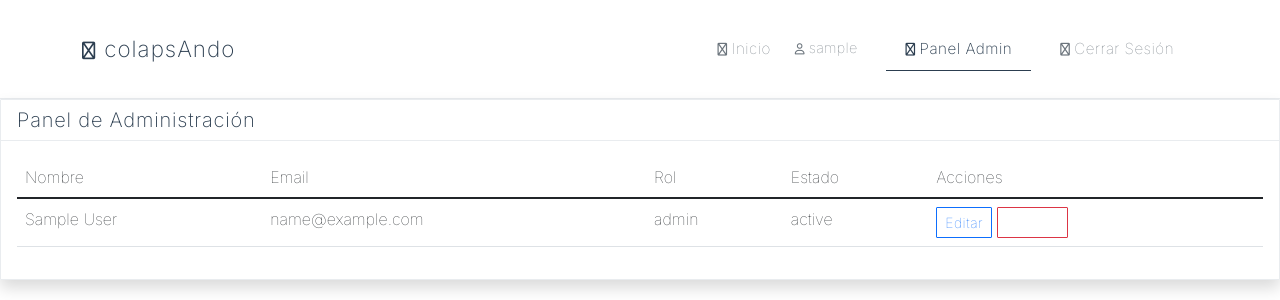
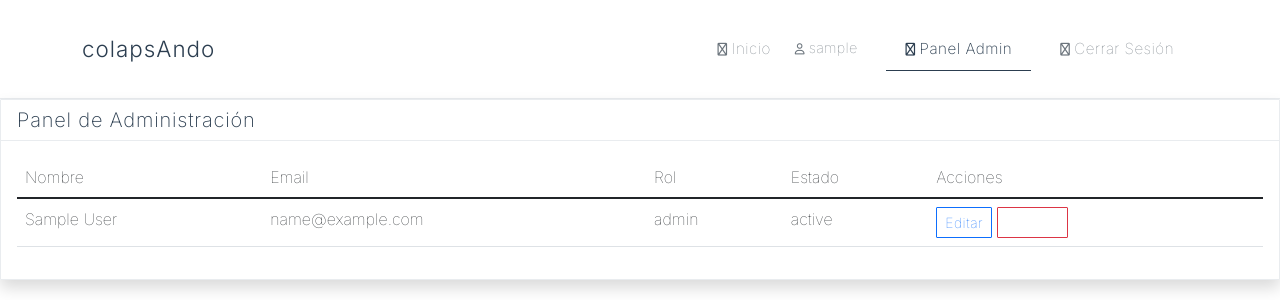
Before and after one commit to lacontraintuitiva/colapsAndo, a Flask app: page /admin in a window 1280 px wide. Shown: the top 300 px of the page. Run offline with Flask 3, Linux system fonts and the light colour scheme; the visitor is signed in with stand-in values (Sample User, id 1); data comes from the database, SQL or seed files in the repository; some libraries are stand-ins or nearby versions.

Commit message:
Centra Registro corrige fuente colapsAndo

```diff
--- a/templates/base.html
+++ b/templates/base.html
@@ -203,14 +203,18 @@
         .recaptcha-terms a:hover {
             color: #6c757d;
         }
+
+        .site-title {
+            font-weight: 300 !important;
+        }
     </style>
 </head>
 <body>
     <!-- Navbar ultra-minimalista -->
     <nav class="navbar navbar-expand-lg clean-navbar">
         <div class="container">
-            <a class="navbar-brand" href="{{ url_for('auth.index') }}">
-                <i class="fas fa-palette me-2" style="font-size: 1.1rem; font-weight: 100;"></i>colapsAndo
+            <a class="navbar-brand site-title" href="{{ url_for('auth.index') }}">
+                colapsAndo
             </a>
 
             <div class="navbar-nav ms-auto">
```
